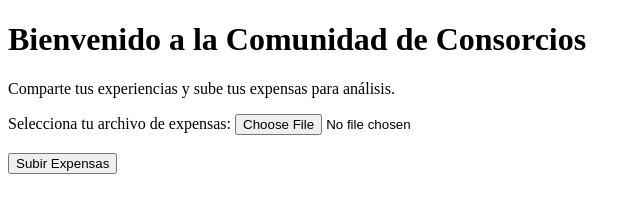
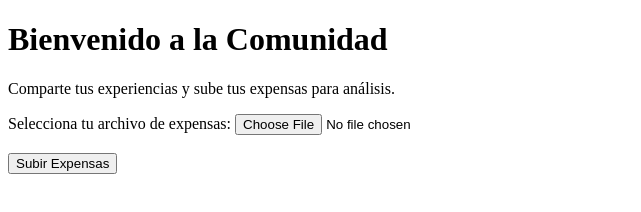
Before and after one commit to marianomandado/ConsorcioIA, a website: page index.html in a window 1280 px wide. Shown: the whole page, without its empty margins (0-641 px from the left). Drawn offline with Linux system fonts and the light colour scheme.

Commit message:
Update index.html

```diff
--- a/index.html
+++ b/index.html
@@ -6,7 +6,7 @@
     <title>Comunidad de Consorcios</title>
 </head>
 <body>
-    <h1>Bienvenido a la Comunidad de Consorcios</h1>
+    <h1>Bienvenido a la Comunidad </h1>
     <p>Comparte tus experiencias y sube tus expensas para análisis.</p>
 
     <form action="/upload-expenses" method="post" enctype="multipart/form-data">
```
